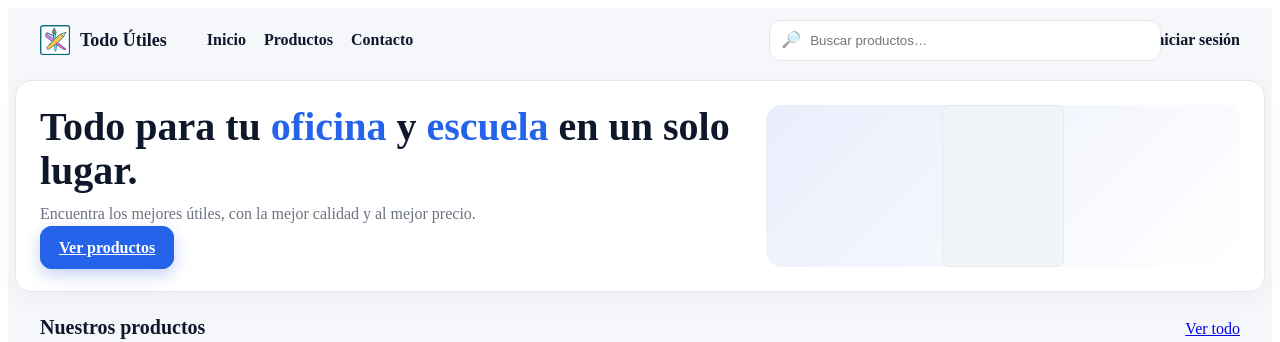
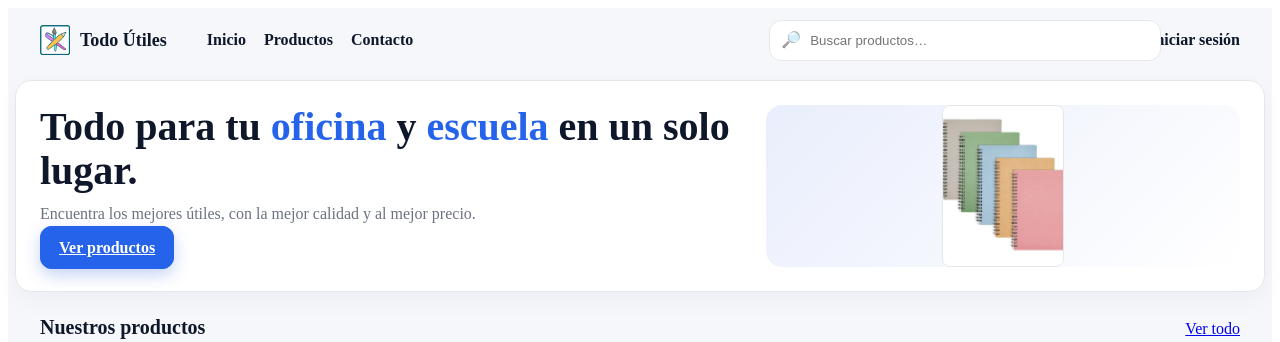
Before and after one commit to EmilioJOM/TodoUtilesFront, a React (Vite) app: page / in a window 1280 px wide. Shown: the top 342 px of the page. Built offline with nearby package versions, Linux system fonts and the light colour scheme; no server answers.

Commit message:
Agrego mas imagenes

```diff
--- a/src/components/Hero.jsx
+++ b/src/components/Hero.jsx
@@ -1,21 +1,62 @@
-import React from "react";
 import { wrap, palette, card, button } from "../utils/styles.jsx";
-
 
 export default function Hero() {
   return (
-<div style={{ ...card, ...wrap, padding: 24, display: "grid", gridTemplateColumns: "1.5fr 1fr", gap: 16, marginTop: 8 }}>
+    <div
+      style={{
+        ...card,
+        ...wrap,
+        padding: 24,
+        display: "grid",
+        gridTemplateColumns: "1.5fr 1fr",
+        gap: 16,
+        marginTop: 8,
+      }}
+    >
       <div>
-<div style={{ fontSize: 40, fontWeight: 900, color: palette.ink, lineHeight: 1.1 }}>
-Todo para tu <span style={{ color: palette.brand2 }}>oficina</span> y <span style={{ color: palette.brand2 }}>escuela</span> en un solo lugar.
+        <div
+          style={{
+            fontSize: 40,
+            fontWeight: 900,
+            color: palette.ink,
+            lineHeight: 1.1,
+          }}
+        >
+          Todo para tu <span style={{ color: palette.brand2 }}>oficina</span> y{" "}
+          <span style={{ color: palette.brand2 }}>escuela</span> en un solo lugar.
         </div>
-<div style={{ marginTop: 12, color: palette.muted }}>Encuentra los mejores útiles, con la mejor calidad y al mejor precio.</div>
+        <div style={{ marginTop: 12, color: palette.muted }}>
+          Encuentra los mejores útiles, con la mejor calidad y al mejor precio.
+        </div>
         <div style={{ marginTop: 16 }}>
-<a href="#/search" style={button(true)}>Ver productos</a>
+          <a href="#/search" style={button(true)}>
+            Ver productos
+          </a>
         </div>
       </div>
-<div style={{ background: "linear-gradient(135deg,#e9eefc,#ffffff)", borderRadius: 16, minHeight: 160, display: "flex", alignItems: "center", justifyContent: "center" }}>
-<div style={{ width: 120, height: 160, background: "#f1f5f9", border: `1px solid ${palette.border}`, borderRadius: 8 }} />
+
+      {/* Imagen */}
+      <div
+        style={{
+          background: "linear-gradient(135deg,#e9eefc,#ffffff)",
+          borderRadius: 16,
+          minHeight: 160,
+          display: "flex",
+          alignItems: "center",
+          justifyContent: "center",
+        }}
+      >
+        <img
+          src="/cuadernos.png" //imagen local
+          alt="Útiles escolares y de oficina"
+          style={{
+            width: 120,
+            height: 160,
+            objectFit: "cover",
+            borderRadius: 8,
+            border: `1px solid ${palette.border}`,
+          }}
+        />
       </div>
     </div>
   );
```
Also changed, not shown: public/cuadernos.png (added). Lines whose indentation alone changed are shown as unchanged.
